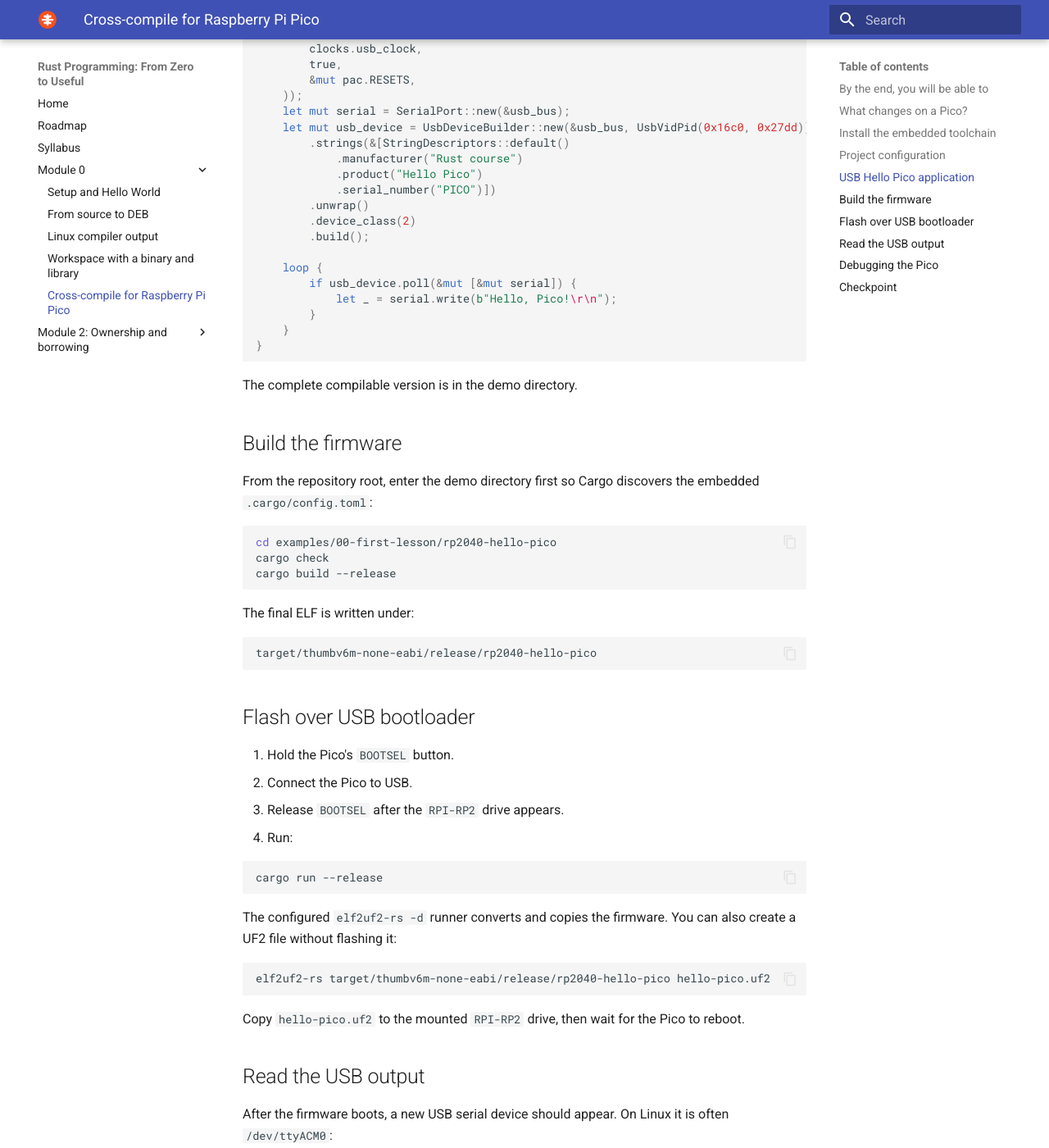
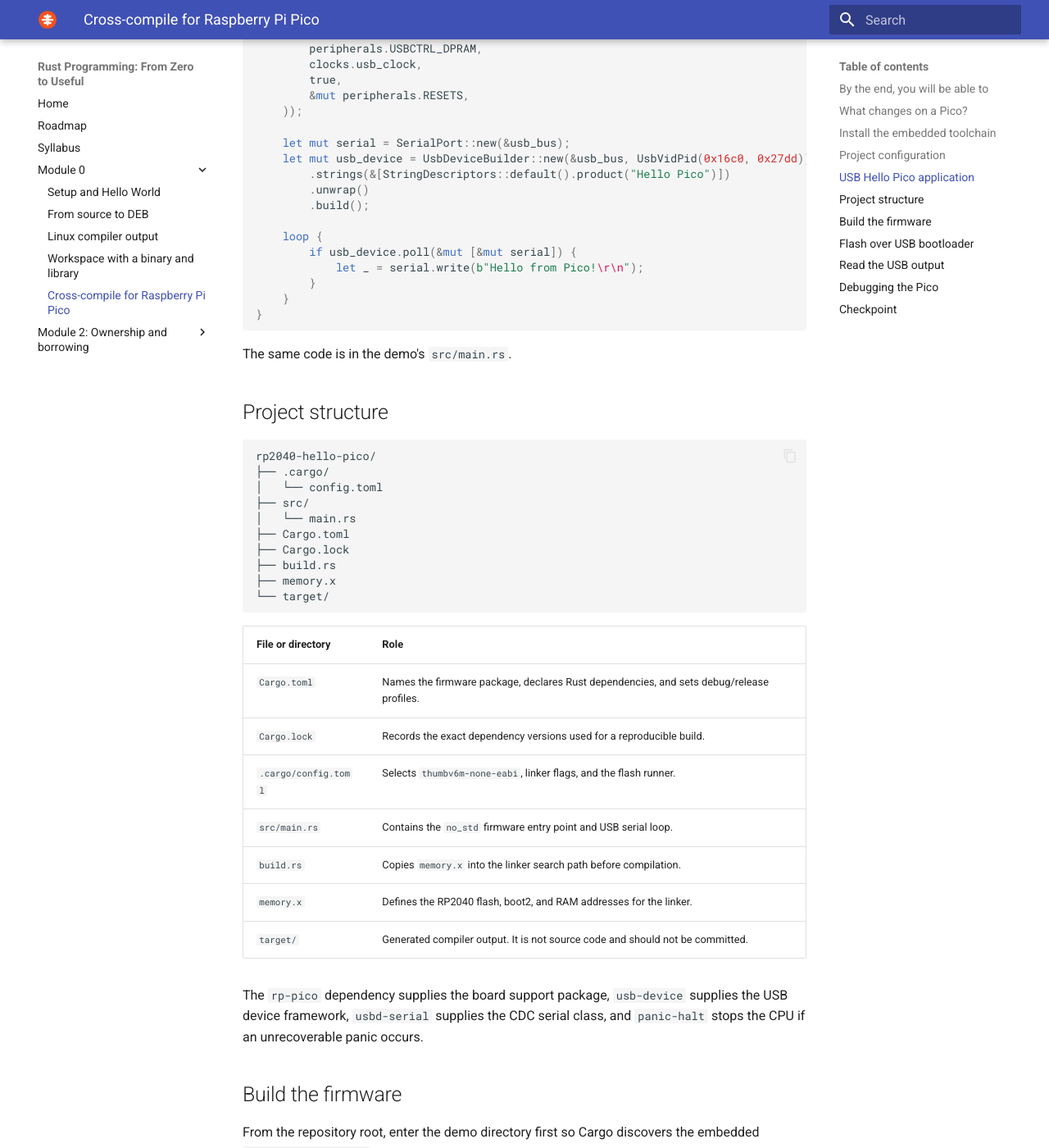
Before and after one commit to robobe/rust_programming, an MkDocs documentation site: the page built from docs/modules/00-first-lesson/rp2040-cross-compile.md, in a window 1280 px wide and 1400 px high, scrolled down 2001 px. Shown: the whole window at 82% size. Built offline with MkDocs 1.6.1 and Material for MkDocs 9.7.7, drawn with Linux system fonts in a browser that asks for light colours; some of the changed text lies outside the part shown.

Commit message:
Update Pico demo and explain project files

````diff
--- a/docs/modules/00-first-lesson/rp2040-cross-compile.md
+++ b/docs/modules/00-first-lesson/rp2040-cross-compile.md
@@ -77,45 +77,72 @@ use usbd_serial::SerialPort;
 
 #[entry]
 fn main() -> ! {
-    let mut pac = pac::Peripherals::take().unwrap();
-    let mut watchdog = hal::Watchdog::new(pac.WATCHDOG);
+    let mut peripherals = pac::Peripherals::take().unwrap();
+    let mut watchdog = hal::Watchdog::new(peripherals.WATCHDOG);
     let clocks = hal::clocks::init_clocks_and_plls(
         rp_pico::XOSC_CRYSTAL_FREQ,
-        pac.XOSC,
-        pac.CLOCKS,
-        pac.PLL_SYS,
-        pac.PLL_USB,
-        &mut pac.RESETS,
+        peripherals.XOSC,
+        peripherals.CLOCKS,
+        peripherals.PLL_SYS,
+        peripherals.PLL_USB,
+        &mut peripherals.RESETS,
         &mut watchdog,
     )
     .ok()
     .unwrap();
+
     let usb_bus = UsbBusAllocator::new(hal::usb::UsbBus::new(
-        pac.USBCTRL_REGS,
-        pac.USBCTRL_DPRAM,
+        peripherals.USBCTRL_REGS,
+        peripherals.USBCTRL_DPRAM,
         clocks.usb_clock,
         true,
-        &mut pac.RESETS,
+        &mut peripherals.RESETS,
     ));
+
     let mut serial = SerialPort::new(&usb_bus);
     let mut usb_device = UsbDeviceBuilder::new(&usb_bus, UsbVidPid(0x16c0, 0x27dd))
-        .strings(&[StringDescriptors::default()
-            .manufacturer("Rust course")
-            .product("Hello Pico")
-            .serial_number("PICO")])
+        .strings(&[StringDescriptors::default().product("Hello Pico")])
         .unwrap()
-        .device_class(2)
         .build();
 
     loop {
         if usb_device.poll(&mut [&mut serial]) {
-            let _ = serial.write(b"Hello, Pico!\r\n");
+            let _ = serial.write(b"Hello from Pico!\r\n");
         }
     }
 }
 ```
 
-The complete compilable version is in the demo directory.
+The same code is in the demo's `src/main.rs`.
+
+## Project structure
+
+```text
+rp2040-hello-pico/
+├── .cargo/
+│   └── config.toml
+├── src/
+│   └── main.rs
+├── Cargo.toml
+├── Cargo.lock
+├── build.rs
+├── memory.x
+└── target/
+```
+
+| File or directory | Role |
+| --- | --- |
+| `Cargo.toml` | Names the firmware package, declares Rust dependencies, and sets debug/release profiles. |
+| `Cargo.lock` | Records the exact dependency versions used for a reproducible build. |
+| `.cargo/config.toml` | Selects `thumbv6m-none-eabi`, linker flags, and the flash runner. |
+| `src/main.rs` | Contains the `no_std` firmware entry point and USB serial loop. |
+| `build.rs` | Copies `memory.x` into the linker search path before compilation. |
+| `memory.x` | Defines the RP2040 flash, boot2, and RAM addresses for the linker. |
+| `target/` | Generated compiler output. It is not source code and should not be committed. |
+
+The `rp-pico` dependency supplies the board support package, `usb-device`
+supplies the USB device framework, `usbd-serial` supplies the CDC serial class,
+and `panic-halt` stops the CPU if an unrecoverable panic occurs.
 
 ## Build the firmware
 
````
Also changed, not shown: examples/00-first-lesson/rp2040-hello-pico/README.md (+11 -1 lines), 3 other files.
